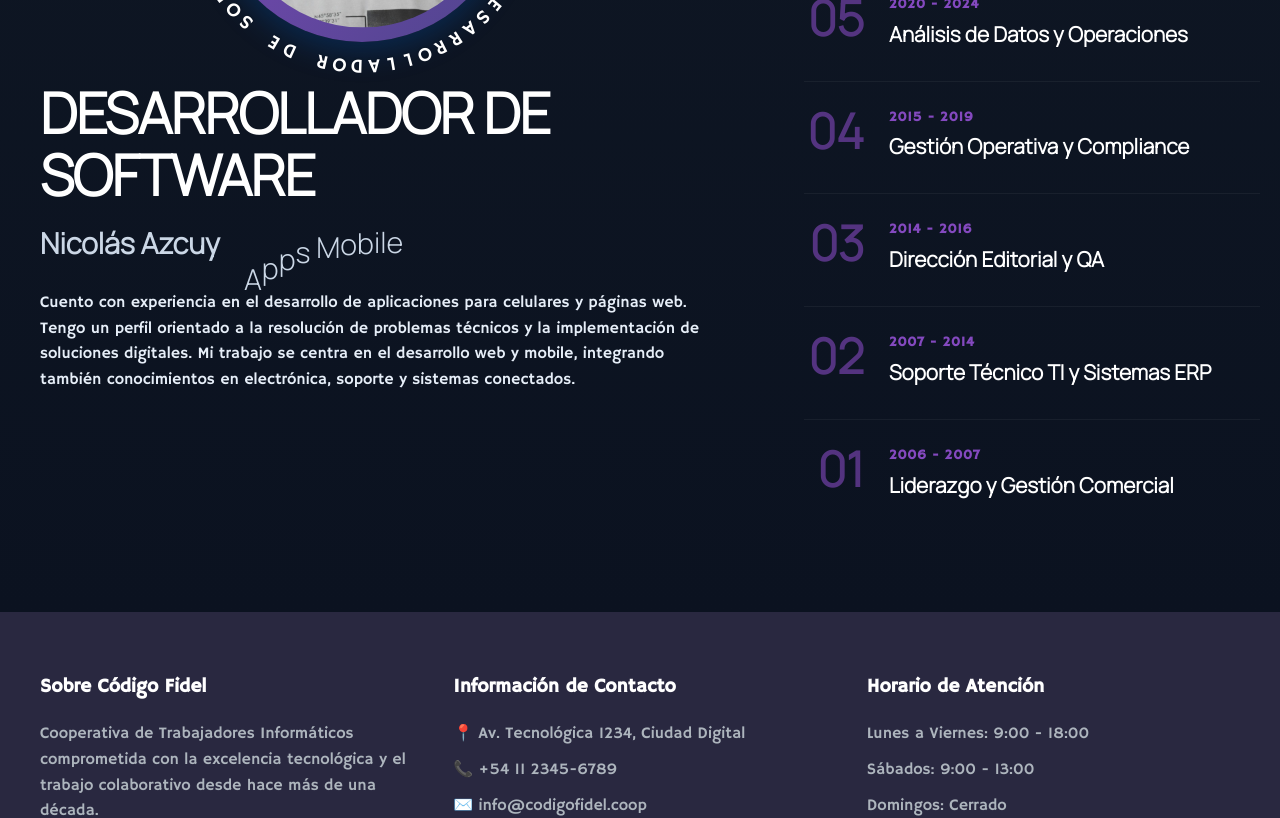
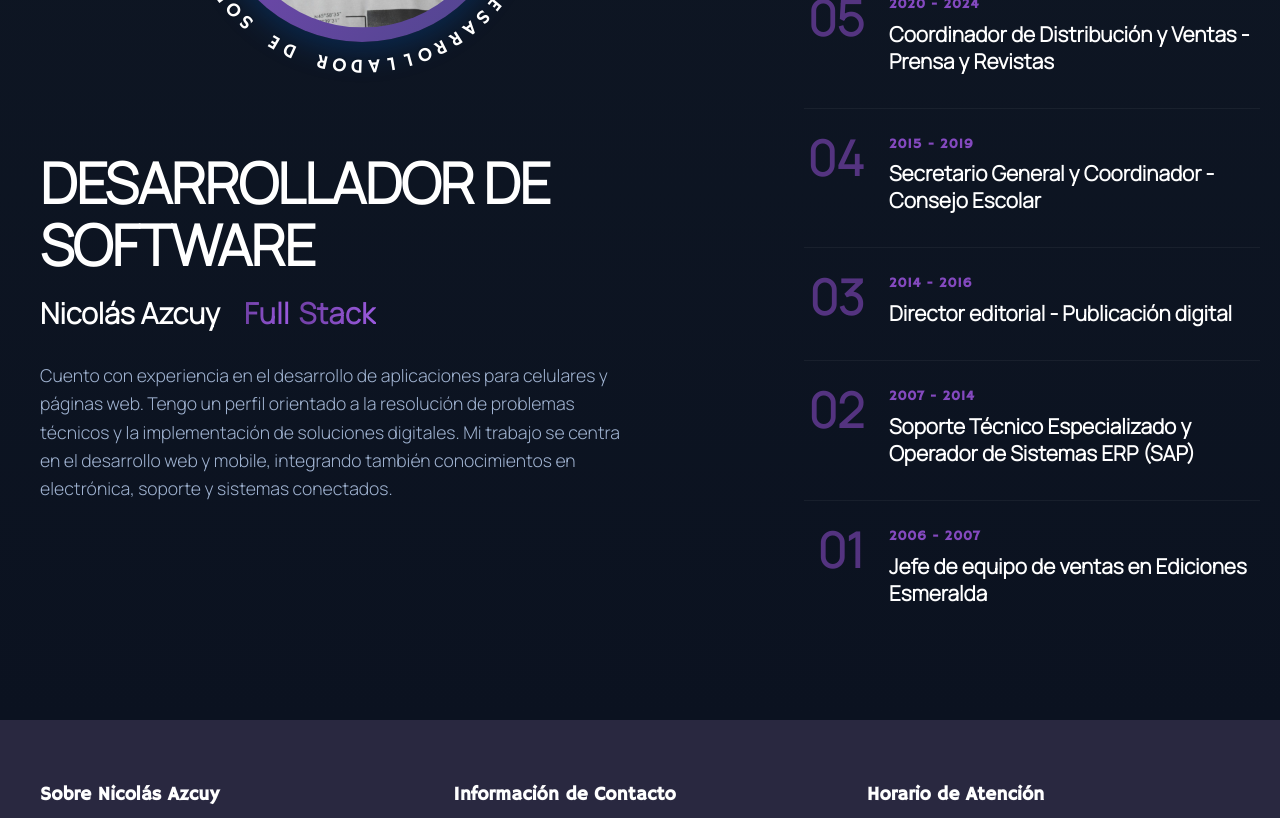
Before and after one commit to nazcuy/mi_portfolio, a React (Create React App) app: page / in a window 1280 px wide. Shown: the part 6180-6998 px from the top of the page. Built offline with nearby package versions, Linux system fonts and the light colour scheme.

Commit message:
Actualización información experiencia

```diff
--- a/src/components/aboutMe/AboutMe.css
+++ b/src/components/aboutMe/AboutMe.css
@@ -1,4 +1,3 @@
-/* circular-timeline.css - Nueva sección sin conflictos */
 #circular-timeline {
   min-height: 100vh;
   padding: 80px 20px;
@@ -17,7 +16,7 @@
   align-items: start;
 }
 
-/* Columna izquierda - CircularText + Contenido */
+/* ===== COLUMNA IZQUIERDA - CircularText + Contenido ===== */
 .circular-timeline-left {
   display: flex;
   flex-direction: column;
@@ -33,6 +32,7 @@
 /* Contenido de texto */
 .circular-timeline-content {
   padding-left: 20px;
+  padding-top: 70px;
 }
 
 .circular-timeline-title {
@@ -57,7 +57,67 @@
   gap: 0.75rem;
 }
 
-/* Timeline - mantengo estos nombres igual porque no hay conflicto */
+/* Estilo para el nombre en el subtítulo */
+.subtitle-name {
+  font-weight: 700;
+  margin-right: 0.75rem;
+  color: #ffffff;
+}
+
+/* Descripción */
+.circular-timeline-description {
+  font-family: "Manrope", sans-serif;
+  font-size: 1.1rem;
+  line-height: 1.6;
+  color: #a0b3d1;
+  margin-top: 20px;
+  max-width: 600px;
+}
+
+/* ===== ESTILOS ESPECÍFICOS PARA ROTATINGTEXT ===== */
+.circular-timeline-subtitle .text-rotate-element {
+  font-size: 1.8rem;
+  font-weight: 600;
+  color: #ffffff;
+  background: linear-gradient(90deg, #8449bf 0%, #b366ff 100%);
+  -webkit-background-clip: text;
+  background-clip: text;
+  color: transparent;
+  letter-spacing: 0.02em;
+  position: relative;
+  transition: all 0.3s ease;
+  display: inline-block;
+}
+
+/* Efecto de subrayado sutil */
+.circular-timeline-subtitle .text-rotate-element::after {
+  content: '';
+  position: absolute;
+  bottom: -3px;
+  left: 0;
+  width: 100%;
+  height: 2px;
+  background: linear-gradient(90deg, #8449bf, #b366ff);
+  transform: scaleX(0);
+  transform-origin: right;
+  transition: transform 0.4s ease;
+}
+
+/* Animación de pulso solo para el texto rotativo */
+@keyframes text-pulse {
+  0%, 100% {
+    opacity: 1;
+  }
+  50% {
+    opacity: 0.85;
+  }
+}
+
+.circular-timeline-subtitle .text-rotate-element {
+  animation: text-pulse 3s ease-in-out infinite;
+}
+
+/* ===== COLUMNA DERECHA - LÍNEA DE TIEMPO ===== */
 .timeline-section {
   max-width: 500px;
 }
@@ -101,7 +161,7 @@
   font-family: "Manrope", sans-serif;
   font-size: 3rem;
   font-weight: 800;
-  color: var(--primary-color);
+  color: #8449bf;
   line-height: 1;
   min-width: 60px;
   text-align: right;
@@ -117,7 +177,7 @@
   display: block;
   font-size: 0.85rem;
   font-weight: 600;
-  color: var(--primary-color);
+  color: #8449bf;
   margin-bottom: 5px;
   text-transform: uppercase;
   letter-spacing: 0.05em;
@@ -144,6 +204,7 @@
   transition: all 0.4s ease;
 }
 
+/* Efectos hover */
 .timeline-item:hover {
   border-bottom-color: rgba(132, 73, 191, 0.2);
 }
@@ -154,15 +215,19 @@
 }
 
 .timeline-item:hover h3 {
-  color: var(--primary-color);
+  color: #8449bf;
 }
 
+/* Item activo */
 .timeline-item.active p {
   opacity: 1;
-  max-height: 100px;
-  margin-top: 8px;
+  max-height: 150px;
+  margin: 8px auto;
+  padding-top: 10px;
+  padding-bottom: 50px;
 }
 
+/* Línea vertical de la timeline */
 .timeline-item::before {
   content: '';
   position: absolute;
@@ -182,7 +247,7 @@
   bottom: 50%;
 }
 
-/* Responsive */
+/* ===== RESPONSIVE ===== */
 @media (max-width: 1200px) {
   .circular-timeline-container {
     gap: 60px;
@@ -220,6 +285,19 @@
     gap: 0.5rem;
   }
 
+  .subtitle-name {
+    margin-right: 0;
+    margin-bottom: 0.5rem;
+  }
+
+  .circular-timeline-description {
+    font-size: 1rem;
+  }
+
+  .circular-timeline-subtitle .text-rotate-element {
+    font-size: 1.5rem;
+  }
+
   .timeline-title {
     font-size: 2.2rem;
     margin-bottom: 40px;
@@ -233,11 +311,24 @@
     font-size: 2.5rem;
     min-width: 50px;
   }
+
+  .timeline-item.active {
+    padding-bottom: 40px;
+    margin-bottom: 15px;
+  }
+
+  .timeline-item.active p {
+    max-height: 600px;
+  }
 }
 
 @media (max-width: 576px) {
   .circular-timeline-title {
     font-size: 2.3rem;
+  }
+
+  .circular-timeline-subtitle .text-rotate-element {
+    font-size: 1.3rem;
   }
 
   .timeline-title {
@@ -252,4 +343,13 @@
   .timeline-item h3 {
     font-size: 1.1rem;
   }
+
+  .timeline-item.active {
+    padding-bottom: 35px;
+    margin-bottom: 10px;
+  }
+
+  .timeline-item.active p {
+    max-height: 700px;
+  }
 }
--- a/src/components/aboutMe/AboutMe.jsx
+++ b/src/components/aboutMe/AboutMe.jsx
@@ -8,37 +8,37 @@ const timelineData = [
     number: "06",
     period: "2024 - Presente",
     title: "Coordinador Técnico de Desarrollo Web",
-    description: "Lidero la transformación digital en el Ministerio de Hábitat (PBA), coordinando equipos de desarrollo e integrando pasarelas de pago y sistemas críticos."
+    description: "Coordinación del rediseño integral del portal del Ministerio de Hábitat, transformándolo en plataforma de gestión de alta demanda. Integración de pasarelas de pago (ProvinciaNET) y sistemas SIDUV, coordinando equipos internos y externos para modernizar la experiencia de miles de adjudicatarios."
   },
   {
     number: "05",
     period: "2020 - 2024",
-    title: "Análisis de Datos y Operaciones",
-    description: "Optimización de flujos logísticos y análisis de rendimiento en la Cooperativa Los Famosos 50, gestionando la trazabilidad de productos y comunicación digital."
+    title: "Coordinador de Distribución y Ventas - Prensa y Revistas",
+    description: "Coordinación logística y análisis de datos operativos en cooperativa de distribución. Optimización de rutas de entrega, gestión de stock con distribuidoras como Grupo Clarín, y administración de cobranzas, desarrollando lógica de procesos y resolución de problemas en tiempo real."
   },
   {
     number: "04",
     period: "2015 - 2019",
-    title: "Gestión Operativa y Compliance",
-    description: "Secretario General en el Consejo Escolar. Liderazgo de grandes equipos humanos, auditoría documental y garantía de continuidad de servicios distritales."
+    title: "Secretario General y Coordinador - Consejo Escolar",
+    description: "Secretario General del Consejo Escolar de Avellaneda. Liderazgo del personal auxiliar distrital, garantizando continuidad operativa bajo estricto cumplimiento normativo. Auditoría documental, trazabilidad de decisiones y gestión de recursos reportando a presidencia."
   },
   {
     number: "03",
     period: "2014 - 2016",
-    title: "Dirección Editorial y QA",
-    description: "Gestión integral de la publicación 'La BizKocha!', liderando equipos de redacción y asegurando estándares de calidad y procesos de publicación."
+    title: "Director editorial - Publicación digital",
+    description: "Director editorial y product manager de publicación académica 'La BizKocha!'. Lideré concepción, desarrollo y lanzamiento oficial presentado ante intendente y rector universitario. Gestión de equipo de 8 colaboradores y establecimiento de procesos de calidad editorial."
   },
   {
     number: "02",
     period: "2007 - 2014",
-    title: "Soporte Técnico TI y Sistemas ERP",
-    description: "Especialista en Troubleshooting y gestión de inventarios mediante SAP en Multiradio S.A., resolviendo incidencias críticas en hardware y software."
+    title: "Soporte Técnico Especializado y Operador de Sistemas ERP (SAP)",
+    description: "Soporte técnico especializado en Multiradio S.A. combinando diagnóstico de hardware/software móvil con operación de sistemas SAP para gestión de inventarios y logística nacional. Resolución de incidencias críticas y asesoramiento técnico a clientes."
   },
   {
     number: "01",
     period: "2006 - 2007",
-    title: "Liderazgo y Gestión Comercial",
-    description: "Jefe de equipo en Ediciones Esmeralda. Formación de equipos de ventas y análisis estratégico de resultados en etapas tempranas de mi carrera."
+    title: "Jefe de equipo de ventas en Ediciones Esmeralda",
+    description: "Dirección, motivación y formación de equipo de ventas. Planificación de flujos de trabajo, reclutamiento de agentes, análisis de resultados y gestión de relación con clientes para cumplimiento de metas comerciales."
   }
 ];
 
@@ -68,18 +68,22 @@ function CircularTimeline() {
             <h1 className="circular-timeline-title">DESARROLLADOR DE SOFTWARE</h1>
 
             <h2 className="circular-timeline-subtitle">
-              <span style={{ fontWeight: 700, marginRight: '0.75rem' }}>Nicolás Azcuy</span>
+              <span className="subtitle-name">Nicolás Azcuy</span>
               <RotatingText
                 texts={["Frontend", "Backend", "Full Stack", "Apps Mobile", "Páginas Web", "Integración IoT"]}
-                mainClassName="rotating-pill"
-                staggerFrom={"last"}
-                initial={{ y: "100%" }}
-                animate={{ y: 0 }}
-                exit={{ y: "-120%" }}
-                staggerDuration={0.025}
-                splitLevelClassName="overflow-hidden pb-0.5 sm:pb-1 md:pb-1"
-                transition={{ type: "spring", damping: 30, stiffness: 400 }}
-                rotationInterval={2000}
+                staggerFrom="last"
+                initial={{ y: "100%", opacity: 0 }}
+                animate={{ y: 0, opacity: 1 }}
+                exit={{ y: "-120%", opacity: 0 }}
+                staggerDuration={0.02}
+                transition={{
+                  type: "Spring",
+                  damping: 500,
+                  stiffness: 400,
+                  mass: 0.5
+                }}
+                rotationInterval={2500}
+                splitBy="words"
               />
             </h2>
 
--- a/src/components/footer/footer.jsx
+++ b/src/components/footer/footer.jsx
@@ -7,7 +7,7 @@ function Footer() {
       <div className="footer-container">
         <div className="footer-content">
           <div className="footer-section">
-            <h3>Sobre Código Fidel</h3>
+            <h3>Sobre Nicolás Azcuy</h3>
             <p>
               Cooperativa de Trabajadores Informáticos comprometida con la excelencia
               tecnológica y el trabajo colaborativo desde hace más de una década.
@@ -15,9 +15,8 @@ function Footer() {
           </div>
           <div className="footer-section">
             <h3>Información de Contacto</h3>
-            <p>📍 Av. Tecnológica 1234, Ciudad Digital</p>
-            <p>📞 +54 11 2345-6789</p>
-            <p>✉️ info@codigofidel.coop</p>
+            <p>📞 +54 11 3076-6950</p>
+            <p>✉️ nico.azcuy@gmail.com</p>
           </div>
           <div className="footer-section">
             <h3>Horario de Atención</h3>
--- a/src/components/rotatingText/RotatingText.css
+++ b/src/components/rotatingText/RotatingText.css
@@ -1,8 +1,6 @@
 .text-rotate {
-  display: flex;
-  flex-wrap: wrap;
-  white-space: pre-wrap;
   position: relative;
+  display: inline-block;
 }
 
 .text-rotate-sr-only {
@@ -17,20 +15,40 @@
   border: 0;
 }
 
+.text-rotate-lines,
+.text-rotate {
+  display: inline-flex;
+  flex-wrap: wrap;
+  align-items: center;
+  gap: 0.2rem;
+}
+
 .text-rotate-word {
   display: inline-flex;
-}
-
-.text-rotate-lines {
-  display: flex;
-  flex-direction: column;
-  width: 100%;
+  align-items: center;
 }
 
 .text-rotate-element {
   display: inline-block;
+  font-family: "Manrope", sans-serif;
+  font-size: 1.8rem;
+  font-weight: 600;
+  position: relative;
 }
 
 .text-rotate-space {
   white-space: pre;
 }
+
+/* Responsive base */
+@media (max-width: 768px) {
+  .text-rotate-element {
+    font-size: 1.5rem;
+  }
+}
+
+@media (max-width: 576px) {
+  .text-rotate-element {
+    font-size: 1.3rem;
+  }
+}
--- a/src/components/rotatingText/RotatingText.jsx
+++ b/src/components/rotatingText/RotatingText.jsx
@@ -12,7 +12,7 @@ function cn(...classes) {
 const RotatingText = forwardRef((props, ref) => {
   const {
     texts,
-    transition = { type: 'spring', damping: 25, stiffness: 300 },
+    transition = { type: 'Spring', damping: 500, stiffness: 400 },
     initial = { y: '100%', opacity: 0 },
     animate = { y: 0, opacity: 1 },
     exit = { y: '-120%', opacity: 0 },
```
